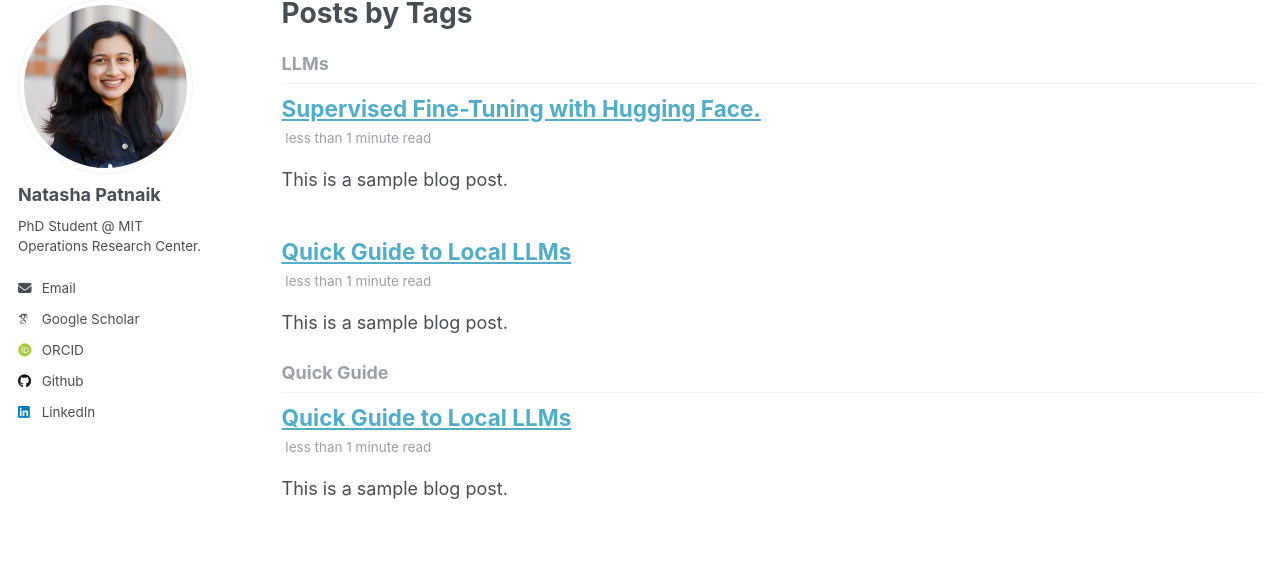
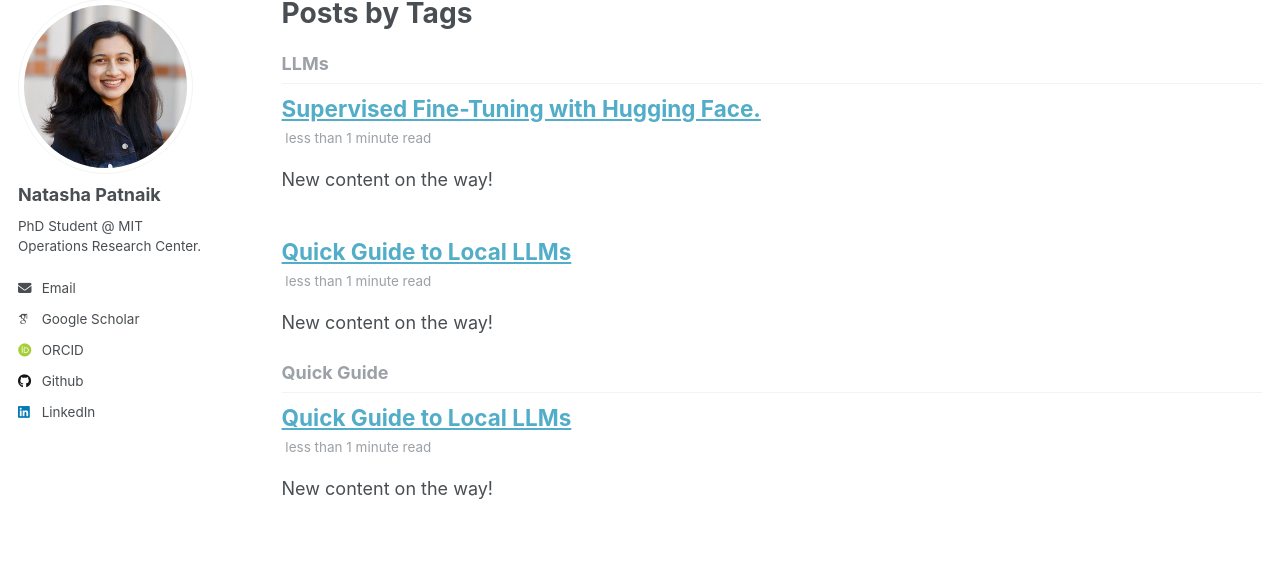
Before and after one commit to natasha-patnaik-321/natasha-patnaik-321.github.io, a Jekyll site: the page built from _pages/tag-archive.html, in a window 1280 px wide and 977 px high. Shown: the part 107-695 px from the top of the window. Built offline with Jekyll 4.4.1, drawn with Linux system fonts in a browser that asks for light colours; some web fonts are replaced.

Commit message:
Placeholder texts for blogposts.

```diff
--- a/_posts/2026-02-20-quick-guide-to-local-llms.md
+++ b/_posts/2026-02-20-quick-guide-to-local-llms.md
@@ -9,4 +9,4 @@ tags:
   - Quick Guide
 ---
 
-This is a sample blog post.
+New content on the way!
--- a/_posts/2026-02-20-supervised-fine-tuning-with-hugging-face.md
+++ b/_posts/2026-02-20-supervised-fine-tuning-with-hugging-face.md
@@ -8,4 +8,4 @@ tags:
   - LLMs
 ---
 
-This is a sample blog post.
+New content on the way!
```
